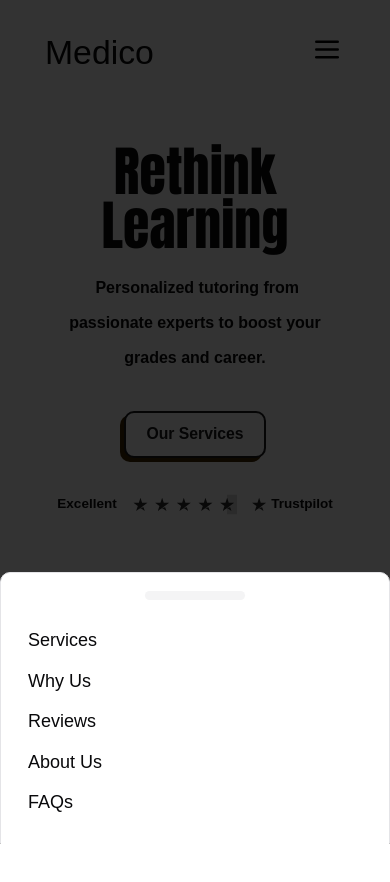
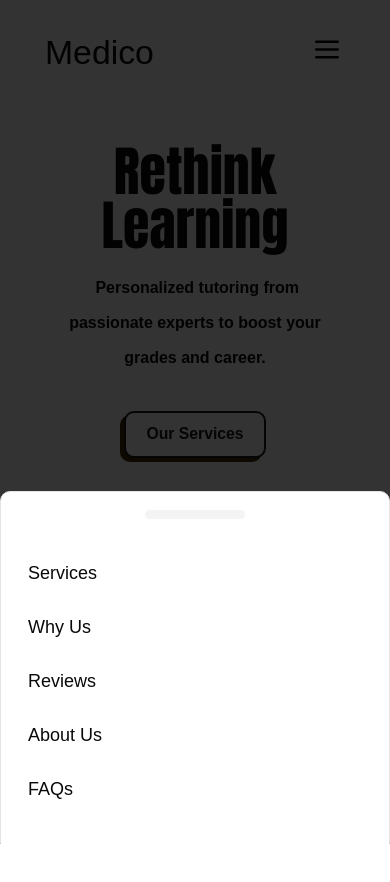
Before and after one commit to Shawarmaa/medico, a Next.js app: page / in a window 390 px wide. Both pictures are taken after a click on the button 327 px from the left and 49 px from the top of the page. Shown: the top 882 px of the page. Built offline with nearby package versions, Linux system fonts and the light colour scheme; a web font is replaced by a local one.

Commit message:
fixed nav link spacing

```diff
--- a/components/mobile-nav.tsx
+++ b/components/mobile-nav.tsx
@@ -38,12 +38,13 @@
       </DrawerTrigger>
       <DrawerContent className="max-h-[60svh] p-0">
         <div className="overflow-auto p-6">
-          <div className="flex flex-col space-y-3">
+          <div className="flex flex-col">
             {navLinks.map((item) => (
               <MobileLink
                 key={item.href}
                 href={item.href}
                 onOpenChange={setOpen}
+                className=" py-3"
               >
                 {item.title}
               </MobileLink>
```
